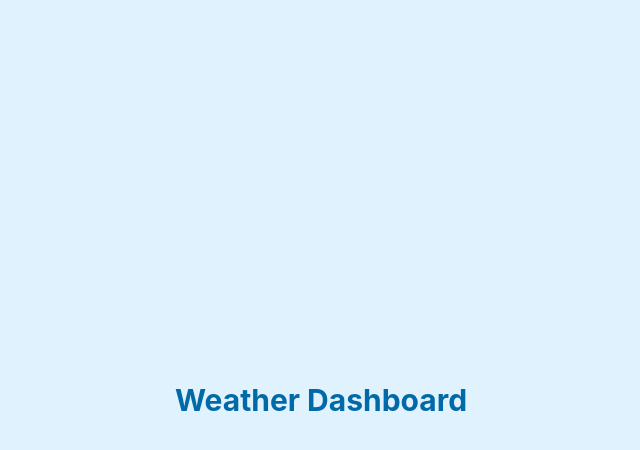
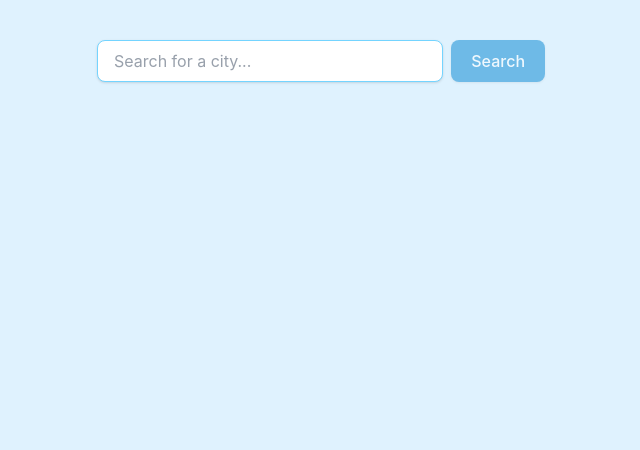
Before and after one commit to ashad0806/Weather_Dashboard, a React (Vite) app: page / in a window 1280 px wide. Shown: the top 450 px of the page, without its empty margins (319-959 px from the left). Built offline with nearby package versions, Linux system fonts and the light colour scheme; no server answers.

Commit message:
Added SearchBar component

```diff
--- a/src/App.jsx
+++ b/src/App.jsx
@@ -1,11 +1,11 @@
-import { fetchWeatherByCity } from './Services/weatherApi'
-
-fetchWeatherByCity('Kathmandu').then(console.log).catch(console.error)
+import SearchBar from './Components/SearchBar'
 
 export default function App() {
   return (
-    <div className="min-h-screen bg-sky-100 flex items-center justify-center">
-      <h1 className="text-3xl font-bold text-sky-700">Weather Dashboard</h1>
+    <div className="min-h-screen bg-sky-100 p-10">
+      <div className="mx-auto max-w-md">
+        <SearchBar onSearch={(city) => console.log('Searching:', city)} loading={false} />
+      </div>
     </div>
   )
 }
--- a/src/Components/SearchBar.jsx
+++ b/src/Components/SearchBar.jsx
@@ -0,0 +1,32 @@
+import { useState } from 'react'
+
+export default function SearchBar({ onSearch, loading }) {
+  const [city, setCity] = useState('')
+
+  const handleSubmit = (e) => {
+    e.preventDefault()
+    if (!city.trim()) return
+    onSearch(city)
+    setCity('')
+  }
+
+  return (
+    <form onSubmit={handleSubmit} className="flex gap-2">
+      <input
+        type="text"
+        value={city}
+        onChange={(e) => setCity(e.target.value)}
+        placeholder="Search for a city..."
+        disabled={loading}
+        className="flex-1 rounded-lg border border-sky-300 bg-white px-4 py-2 text-slate-700 shadow-sm outline-none focus:border-sky-500 focus:ring-2 focus:ring-sky-200 disabled:opacity-60"
+      />
+      <button
+        type="submit"
+        disabled={loading || !city.trim()}
+        className="rounded-lg bg-sky-600 px-5 py-2 font-medium text-white shadow-sm transition hover:bg-sky-700 disabled:cursor-not-allowed disabled:opacity-50"
+      >
+        Search
+      </button>
+    </form>
+  )
+}
```
